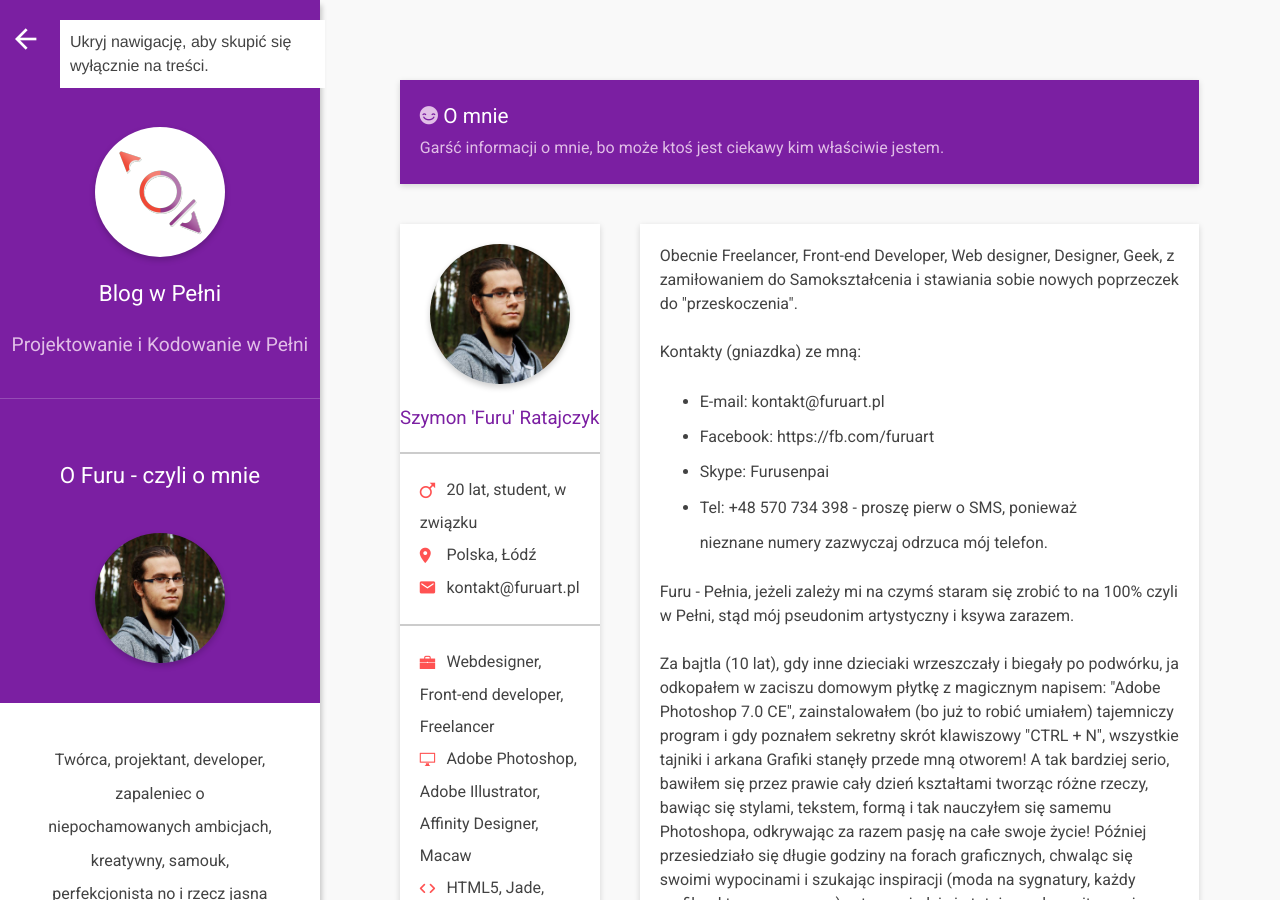
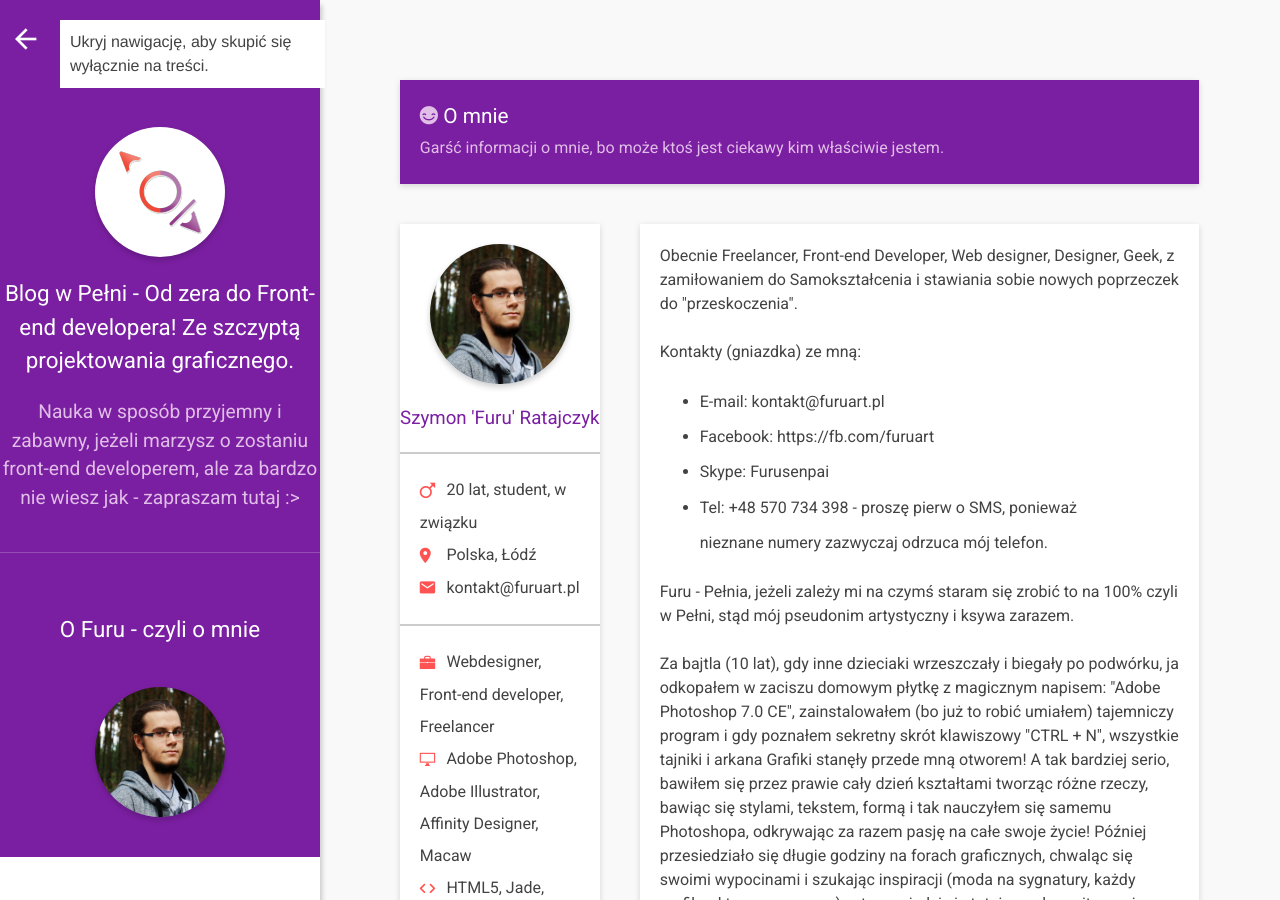
Before and after one commit to FuruArt/furuart.github.io, a Jekyll site: the page built from about.html, in a window 1280 px wide and 900 px high. Built offline with Jekyll 4.4.1, drawn with Linux system fonts in a browser that asks for light colours; some web fonts are replaced.

Commit message:
Update _config.yml

```diff
--- a/_config.yml
+++ b/_config.yml
@@ -1,9 +1,9 @@
 # Global settings about Page
 
 # Title of page
-title: Blog w Pełni
+title: Blog w Pełni - Od zera do Front-end developera! Ze szczyptą projektowania graficznego.
 # Description of page
-description: Projektowanie i Kodowanie w Pełni
+description: Nauka w sposób przyjemny i zabawny, jeżeli marzysz o zostaniu front-end developerem, ale za bardzo nie wiesz jak - zapraszam tutaj :>
 # Subject of page
 subject: Blogging
 # Author of page
@@ -17,7 +17,7 @@ homeurl: /
 # Scripts url
 scripts: "/assets/scripts/js/"
 # Keywords for SEO
-keywords: Design Kodowanie Projektowanie Koder Programista Developer Designer Web Webmaster
+keywords: Design, Kodowanie, Front-end, Nauka, Projektowanie, Koder, Programista, Developer, Designer, Web, Webmaster
 # Information about me
 info: 'Twórca, projektant, developer, zapaleniec o niepochamowanych ambicjach, kreatywny, samouk, perfekcjonista no i rzecz jasna wszystko robi w <a href="/about">Pełni!</a>'
 # Facebook URL
```
